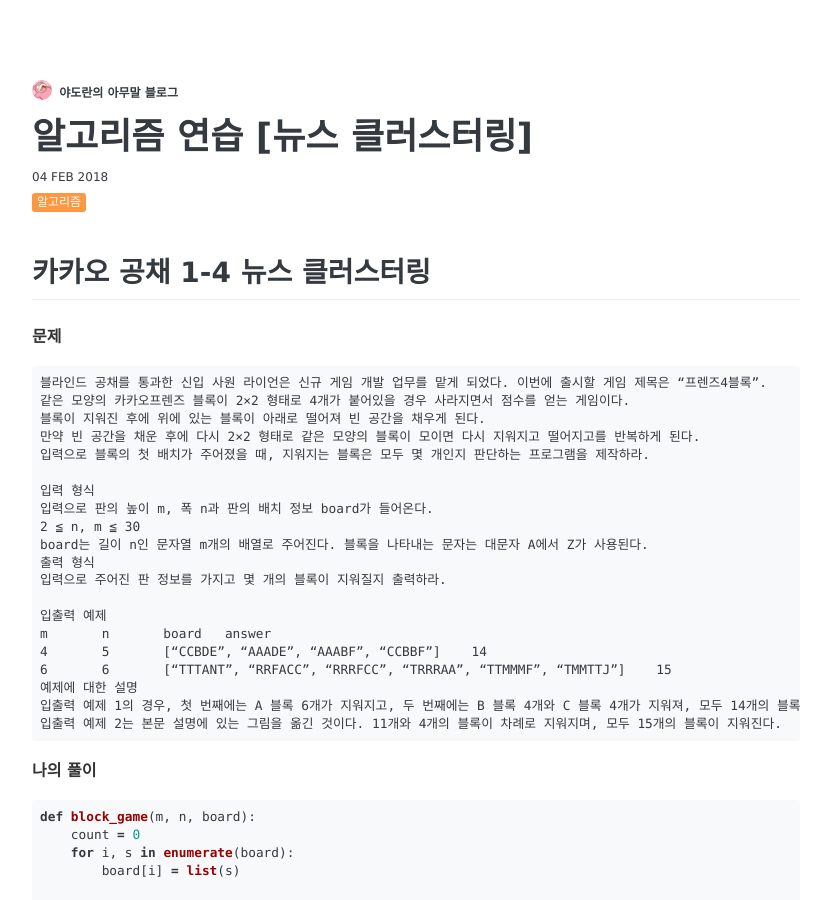
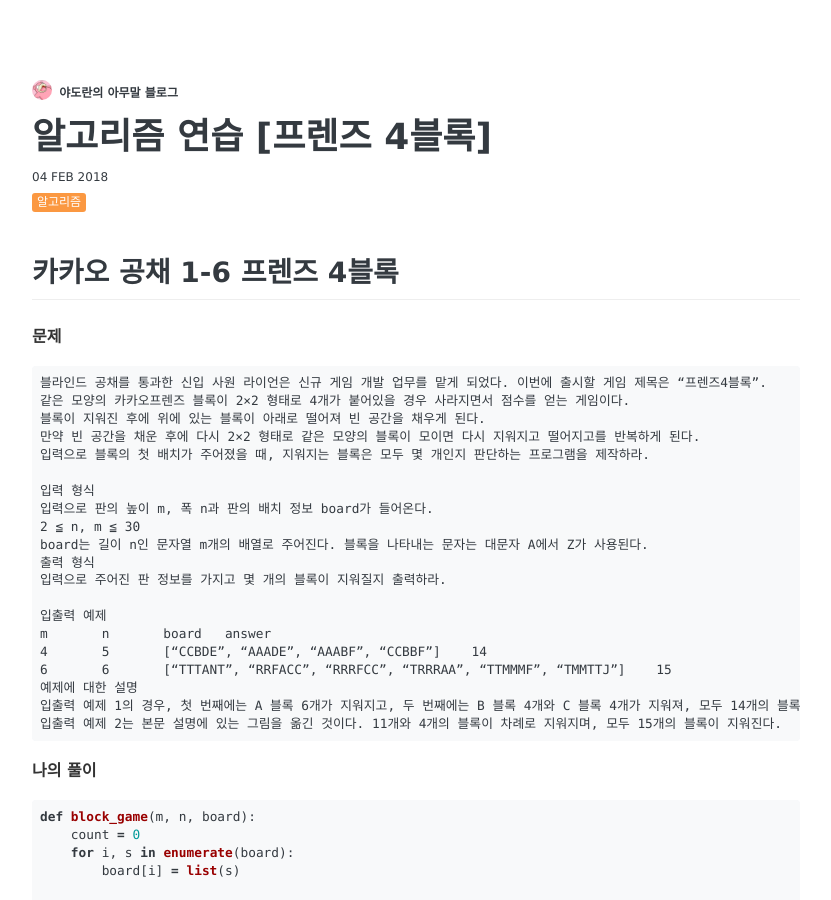
Before and after one commit to Eunhyang/Eunhyang.github.io, a Jekyll site: the page built from _posts/2018-02-04-algorithm22.md, in a window 1280 px wide and 900 px high. Shown: the whole window, without its empty margins (224-1055 px from the left). Built offline with Jekyll 4.4.1, drawn with Linux system fonts in a browser that asks for light colours; some web fonts are replaced; comment, search, counter and statistics services are not loaded.

Commit message:
edit post name

```diff
--- a/_posts/2018-02-04-algorithm22.md
+++ b/_posts/2018-02-04-algorithm22.md
@@ -1,14 +1,14 @@
 ---
 layout: post
-title: "알고리즘 연습 [뉴스 클러스터링]"
-description: "뉴스 클러스터링 문제 풀이"
+title: "알고리즘 연습 [프렌즈 4블록]"
+description: "프렌즈 4블록 문제 풀이"
 date: 2018-02-04
 tags: [알고리즘]
 comments: true
 share: true
 ---
 
-## 카카오 공채 1-4 뉴스 클러스터링
+## 카카오 공채 1-6 프렌즈 4블록
 
 **문제**
 
```
